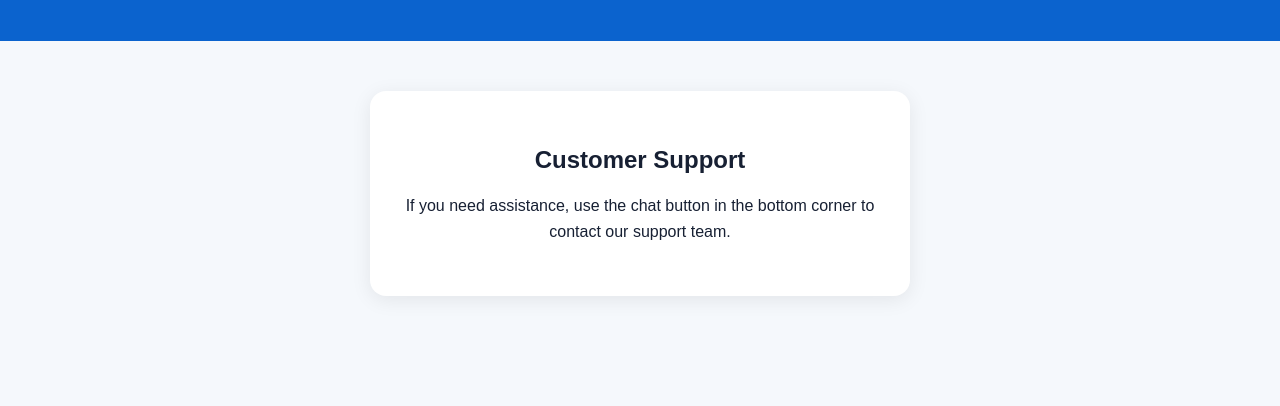
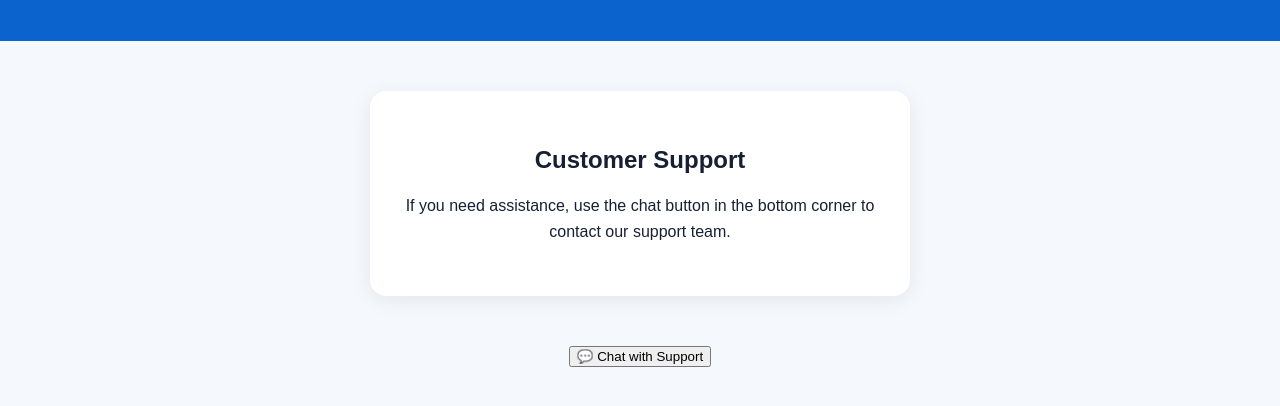
Before and after one commit to tv6dw8zjmw-cloud/nexuspay-support, a plain HTML site: page index.html in a window 1280 px wide. Shown: the part 110-516 px from the top of the page. Drawn offline with Linux system fonts and the light colour scheme.

Commit message:
Update index.html

```diff
--- a/index.html
+++ b/index.html
@@ -75,6 +75,9 @@
       </p>
     </div>
   </div>
+  <button onclick="smartsupp('chat:open'); return false;">
+  💬 Chat with Support
+</button>
 
 </body>
 </html>
```
